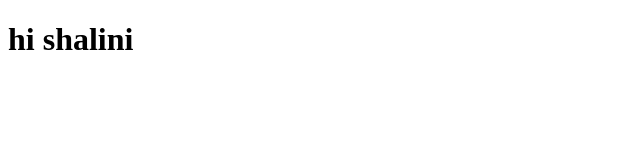
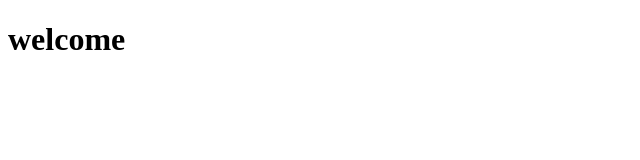
Before and after one commit to shalinimuthukumar725-glitch/learnHTML, a plain HTML site: page examples.html in a window 1280 px wide. Shown: the full height of the page, 0-640 px from the left. Drawn offline with Linux system fonts and the light colour scheme.

Commit message:
modified code

```diff
--- a/examples.html
+++ b/examples.html
@@ -6,6 +6,6 @@
     <title>Document</title>
 </head>
 <body>
-    <h1>hi shalini</h1>
+    <h1>welcome</h1>
 </body>
 </html>
```
